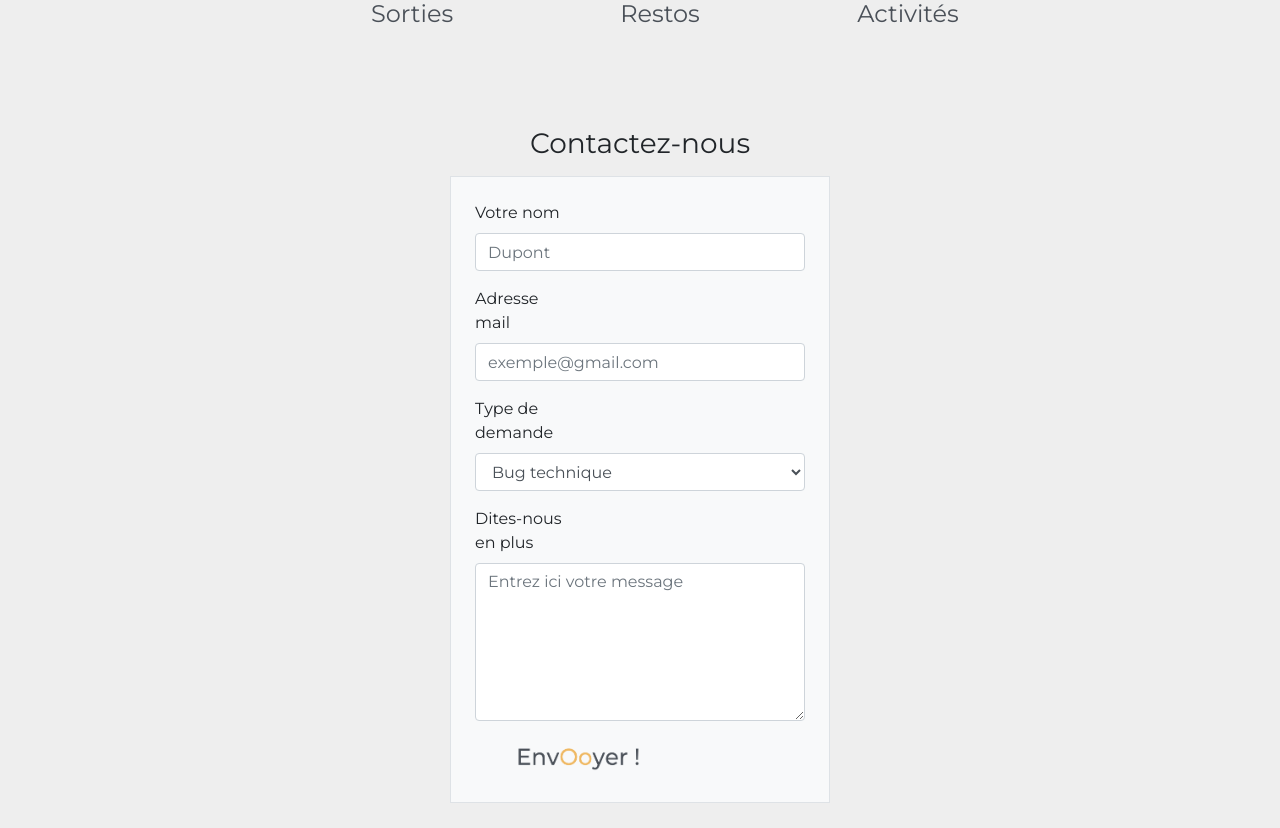
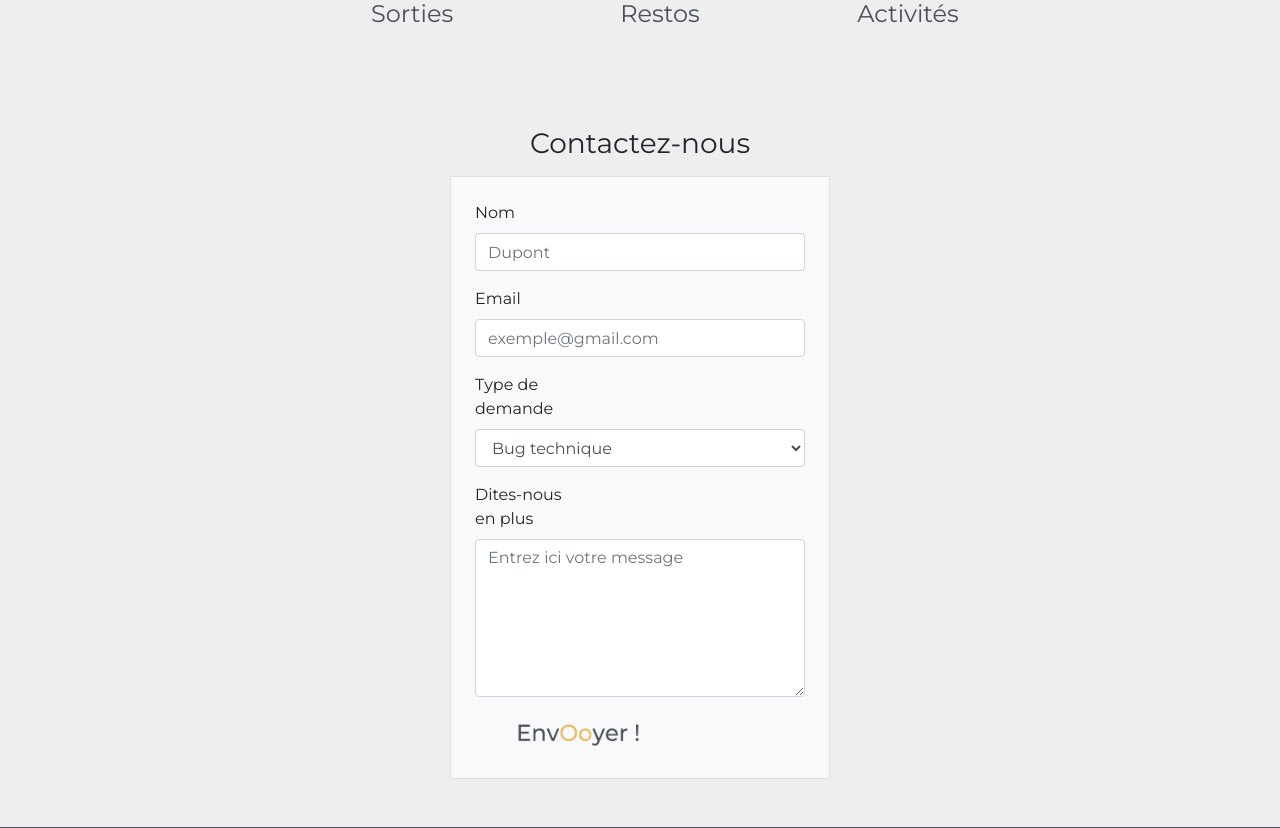
Before and after one commit to lapouj/ookan, a Symfony app: template templates/contact.html.twig in a window 1280 px wide. Shown: the part 500-1328 px from the top of the page. Run offline with Twig, Linux system fonts and the light colour scheme; the template is opened without the code that fills it, so the values that code supplies are empty; some libraries are stand-ins or nearby versions.

Commit message:
Update contact.html.twig

```diff
--- a/templates/contact.html.twig
+++ b/templates/contact.html.twig
@@ -24,11 +24,11 @@
             <form method="post" class="bg-light border p-4 col-lg-4 col-md-6 col-10 {% if disp_none is not empty %} {{ disp_none }} {% endif %}">
 
                 <div class="form-group">
-                    <label for="name">Votre nom</label>
+                    <label for="name">Nom</label>
                     <input type="text" class="form-control" id="name" name="name" placeholder="Dupont">
                 </div>
                 <div class="form-group">
-                    <label for="email">Adresse mail</label>
+                    <label for="email">Email</label>
                     <input type="email" class="form-control" id="email" name="email" placeholder="exemple@gmail.com">
                 </div>
                 <div class="form-group">
```
